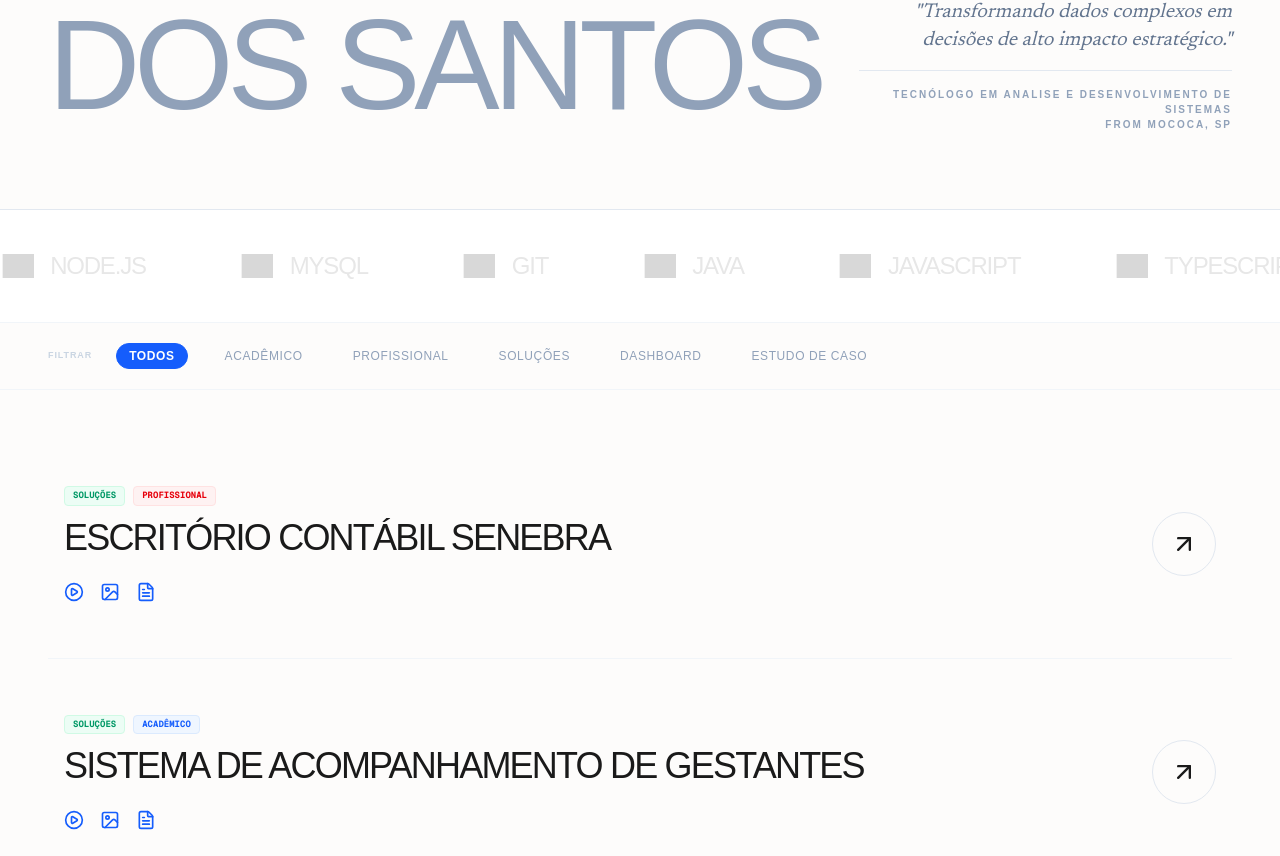
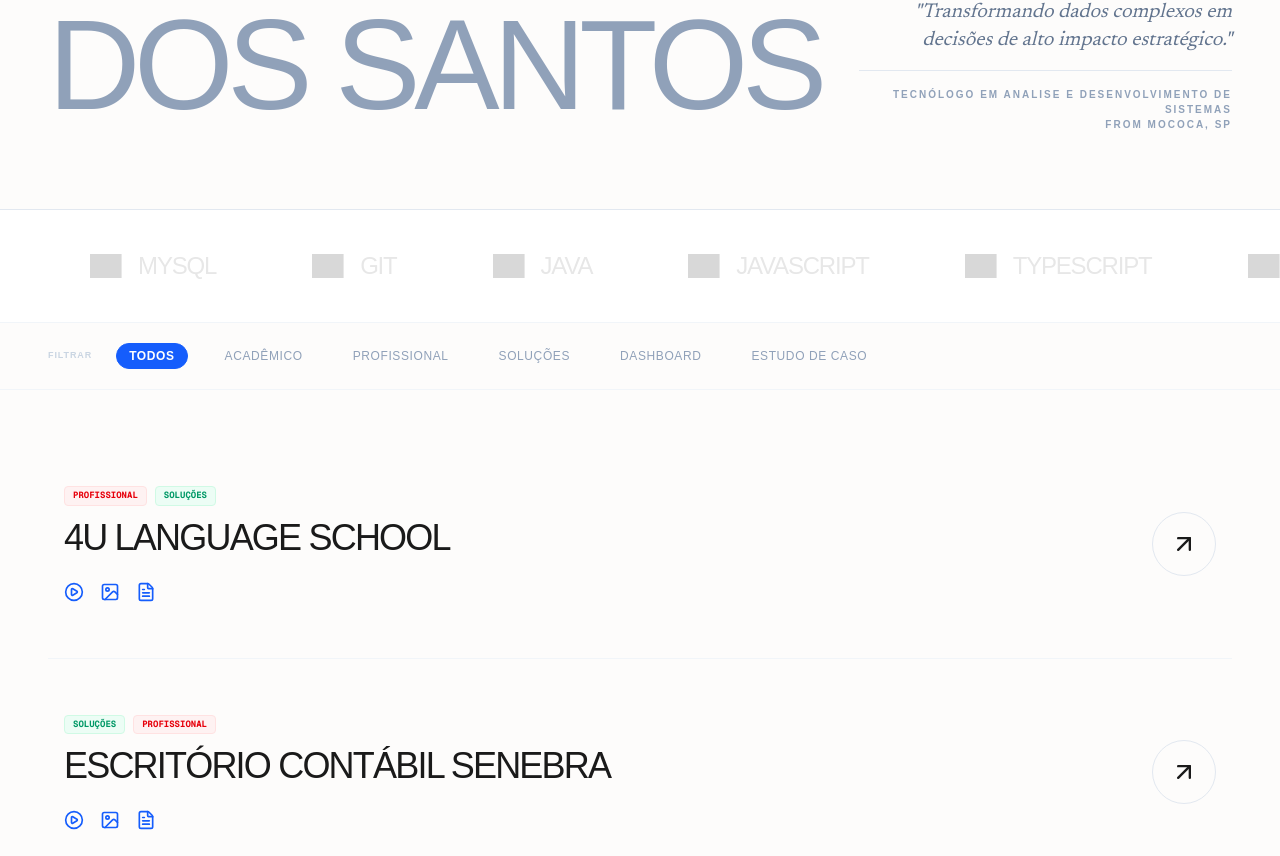
Before and after one commit to Patheis/Portfolio, a Next.js app: page /Portfolio/ in a window 1280 px wide. Shown: the part 350-1206 px from the top of the page. Built offline with nearby package versions, Linux system fonts and the light colour scheme; grey boxes are pictures that could not be loaded.

Commit message:
Adicionei o site 4u

```diff
--- a/src/app/page.tsx
+++ b/src/app/page.tsx
@@ -68,7 +68,9 @@ const allTools = [
   { name: 'GitHub', slug: 'github', color: '181717' },
   { name: 'Gemini', slug: 'googlegemini', color: '8E75FF' },
   { name: 'Next.js', slug: 'nextdotjs', color: '000000' },
-  { name: 'Vercel', slug: 'vercel', color: '000000' }
+  { name: 'Vercel', slug: 'vercel', color: '000000' },
+  { name: 'Supabase', slug: 'supabase', color: '3ECF8E' },
+  { name: 'Resend', slug: 'resend', color: '000000' },
 ];
 
 export default function Home() {
--- a/src/app/projeto/[id]/ProjectClientContent.tsx
+++ b/src/app/projeto/[id]/ProjectClientContent.tsx
@@ -21,8 +21,10 @@ const techIcons: { [key: string]: string } = {
   'Java': 'https://raw.githubusercontent.com/devicons/devicon/master/icons/java/java-original.svg',
   'GitHub': 'https://cdn.simpleicons.org/github/181717',
   'Vercel': 'https://cdn.simpleicons.org/vercel/000000',
-  'Next.js': 'https://cdn.simpleicons.org/nextdotjs/000000'
-
+  'Next.js': 'https://cdn.simpleicons.org/nextdotjs/000000',
+  'Supabase': 'https://cdn.simpleicons.org/supabase/3ECF8E',
+  'TypeScript': 'https://cdn.simpleicons.org/typescript/3178C6',
+  'Resend': 'https://cdn.simpleicons.org/resend/000000'
 };
 
 export default function ProjectClientContent({ projeto }: { projeto: any }) {
--- a/src/constants/projects.ts
+++ b/src/constants/projects.ts
@@ -16,6 +16,36 @@ export interface Project {
 }
 
 export const projects: Project[] = [
+  {
+    id: 'site-4u',
+    title: '4U LANGUAGE SCHOOL',
+    category: ['Profissional', 'Soluções'],
+    shortDescription: 'Desenvolvimento e deploy do site oficial da 4U Language School (Mococa/SP), com foco em autoridade digital, captação de leads e experiência moderna — incluindo teste de nível, integrações e automações.',
+    problem: 'Necessidade de presença digital para reforçar a credibilidade e ampliar o alcance dos serviços prestados pela escola. Além disso, criar um funil de aquisição com teste de nível, captura de contatos e comunicação automatizada, reduzindo atrito na entrada de novos alunos e preparando a base para cursos e campanhas específicas. ',
+    methodology: [
+      'Desenvolvimento de interface moderna e responsiva, focada em autoridade, confiança e conversão',
+      'Arquitetura com Next.js + TypeScript para garantir performance, escalabilidade e consistência',
+      'Implementação de SSL/HTTPS e boas práticas de segurança (proteção de variáveis de ambiente e fluxos sensíveis)',
+      'Configuração de pipeline CI/CD com deploy automatizado (GitHub → Vercel)',
+      'Implementação e evolução contínua do funil de leads: CTA estratégicos, formulários e rotas dedicadas',
+      'Integração com Supabase para persistência de dados e estrutura de autenticação/roles quando necessário',
+      'Integração com Resend para envio de e-mails transacionais e automações (ex.: após o teste de nível)',
+      'Otimização de SEO local (Mococa e região) e estrutura preparada para conteúdos e páginas futuras',
+      'Tratamento de UX com microinterações/animações (Framer Motion) para reduzir fricção e melhorar retenção'
+    ],
+    insights: [
+      'A presença digital transforma uma marca local em autoridade acessível 24h, aumentando confiança e previsibilidade na captação de alunos.',
+      'O teste de nível funciona como um “produto de entrada”: além de qualificar o lead, entrega valor imediato e aumenta a taxa de conversão.',
+      'Automação de deploy e integrações (banco + e-mail) reduzem manutenção e criam base para evolução contínua sem retrabalho.',
+      'Segurança e governança (ex.: variáveis, regras de acesso/validação, prevenção de envios inválidos) elevam o nível do projeto mesmo sendo “um site”.'
+    ],
+    results: 'Site 100% em produção, seguro e funcional, servindo como principal ponto de contato digital. Implementação de funil de aquisição com teste de nível e captura de leads, além de integrações para armazenar dados e disparar comunicações automáticas. Base preparada para expansão (novos cursos/páginas/campanhas) com manutenção simples via CI/CD.',
+    tools: ['React', 'Next.js', 'CSS', 'GitHub', 'Vercel', 'MySQL', 'TypeScript', 'Excel', 'Supabase', 'Resend'],
+    imageUrl: '/Portfolio/imagens/site-4U.png',
+    videoUrl: '/Portfolio/videos/site-4U.mp4',
+    articleUrl: 'https://www.linkedin.com/posts/jo%C3%A3o-vitor-patheis-dos-santos_fullstack-nextjs-supabase-activity-7427329661090734080-5yKQ?utm_source=share&utm_medium=member_desktop&rcm=ACoAADVeSKoBPltjDSXEtgem-hrcUjTXrLoMoGQ',
+    link: 'https://www.4ulanguageschool.com.br/'
+  },
   {
     id: 'site-senebra',
     title: 'Escritório Contábil Senebra',
@@ -221,4 +251,5 @@ export const projects: Project[] = [
     articleUrl: 'https://www.linkedin.com/posts/jo%C3%A3o-vitor-patheis-dos-santos-922a3620b_seguranaexadainformaaexaeto-php-javascript-activity-7257940046421368832-PHp_',
     link: 'https://github.com/Patheis/Login_Seguro'
   },
+
 ];
```
Also changed, not shown: public/imagens/site-4u.png (added), 1 other file (tests, documents, lock files or other folders).
